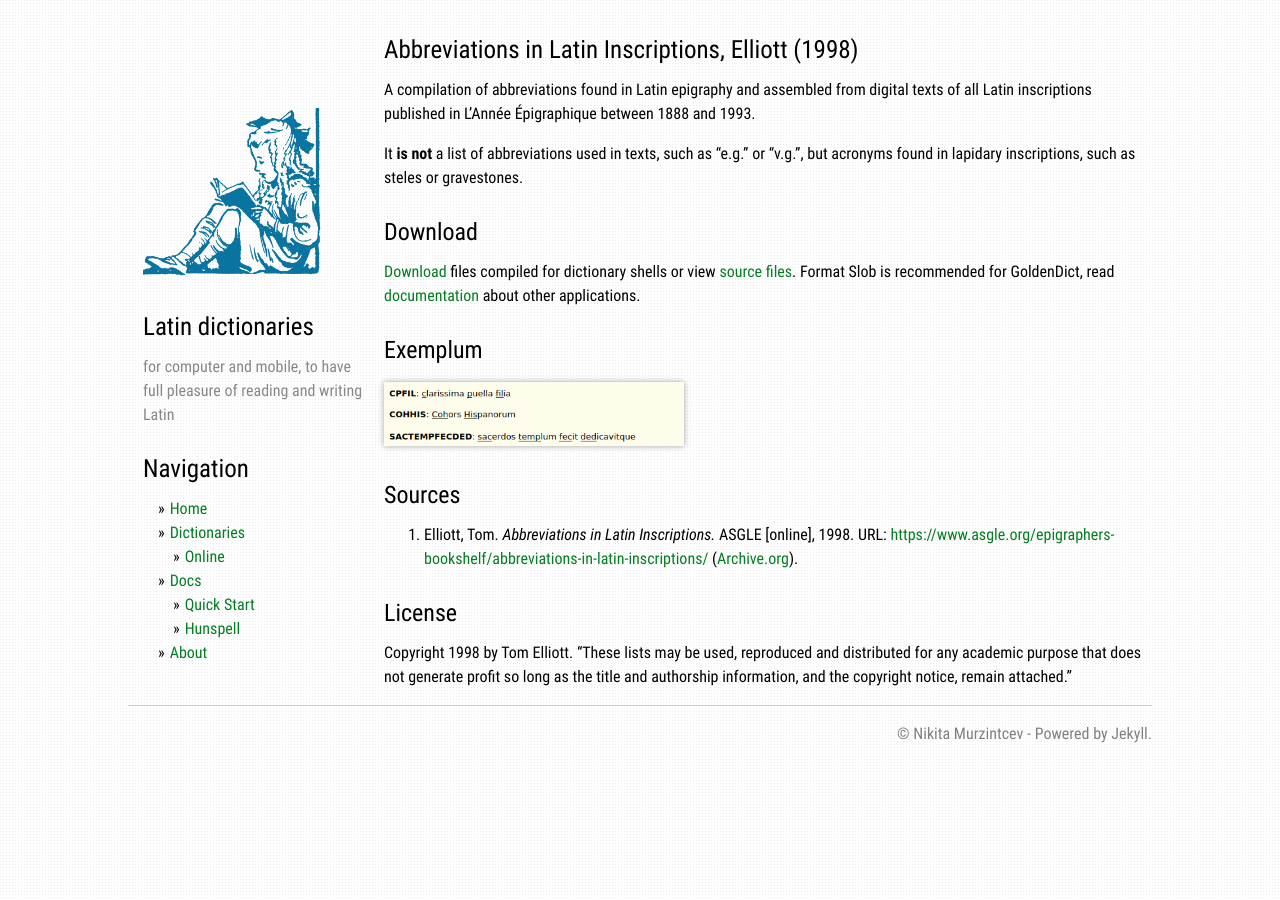
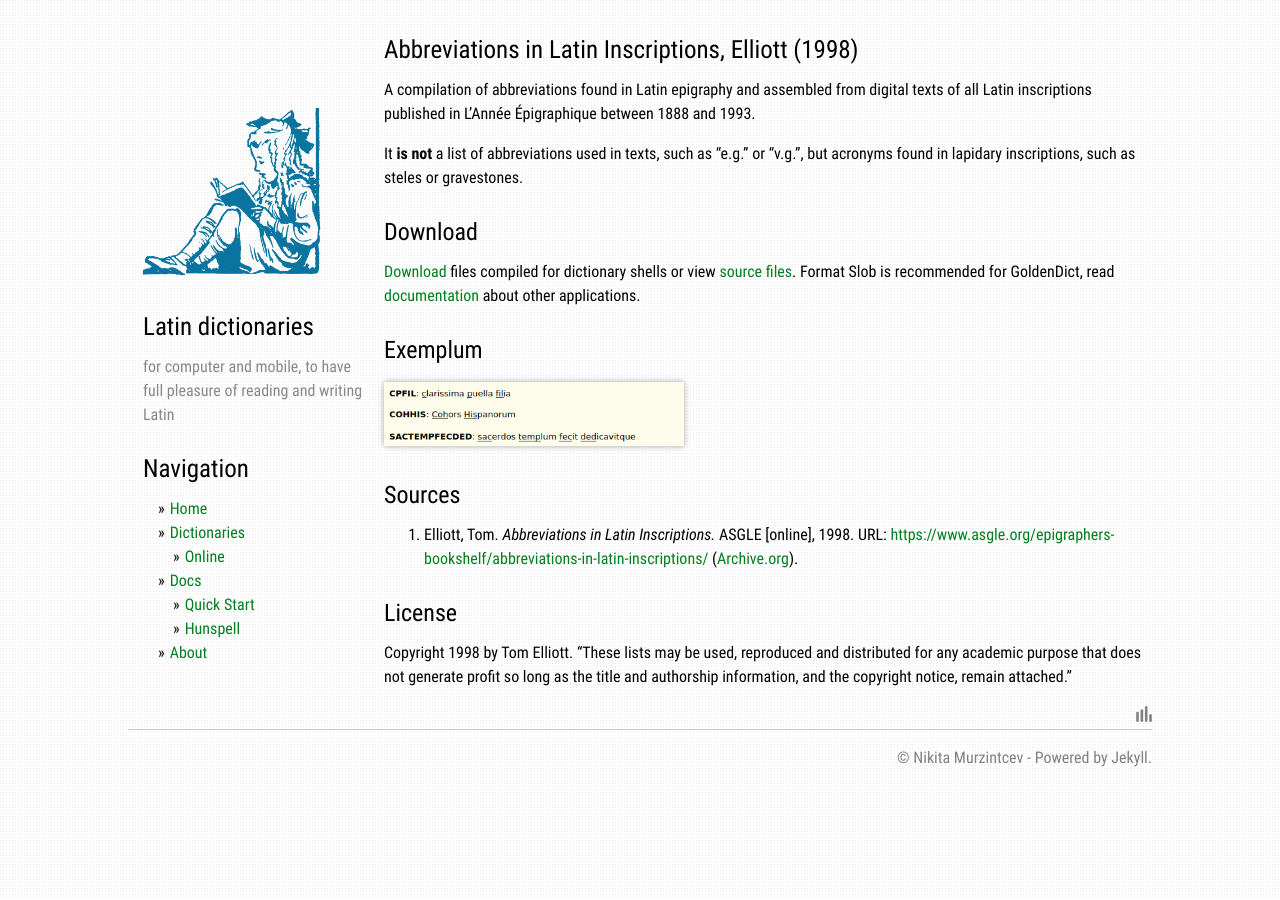
Before and after one commit to latin-dict/latin-dict.github.io, a Jekyll site: the page built from _dictionaries/Elliott1998.md, in a window 1280 px wide. Built offline with Jekyll 4.4.1, drawn with Linux system fonts in a browser that asks for light colours.

Commit message:
add stat

```diff
--- a/_layouts/default.html
+++ b/_layouts/default.html
@@ -43,6 +43,13 @@
       </div>
       <div id="content">
         {{ content }}
+        {% if page.nickname %}
+        <div id="stat" style="float: right;">
+          <a href="https://tooomm.github.io/github-release-stats/?username=latin-dict&repository={{ page.nickname }}">
+            <img src="{{ site.baseurl }}/assets/img/bar-chart-7-16.png" />
+          </a>
+        </div>
+        {% endif %}
       </div>
       <div id="footer">
         <p>© {{ site.author }} - Powered by Jekyll.</p>
```
Also changed, not shown: assets/img/bar-chart-7-16.png (added).
